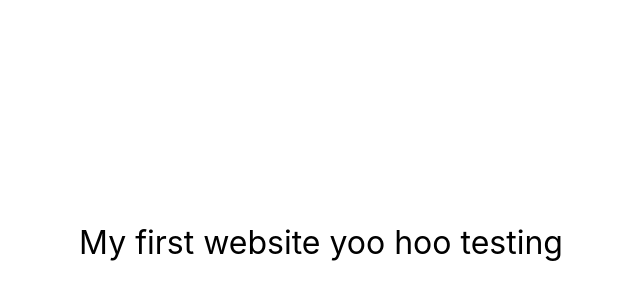
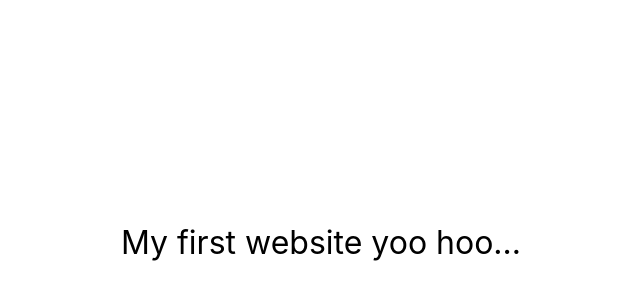
Before and after one commit to Aizaz-Butt/my-project, a React (Create React App) app: page / in a window 1280 px wide. Shown: the part 158-458 px from the top of the page, without its empty margins (319-959 px from the left). Built offline with nearby package versions, Linux system fonts and the light colour scheme.

Commit message:
final changes

```diff
--- a/src/App.js
+++ b/src/App.js
@@ -11,7 +11,7 @@ function App() {
         fontSize: "2rem",
       }}
     >
-      My first website yoo hoo testing
+      My first website yoo hoo...
     </div>
   );
 }
```
